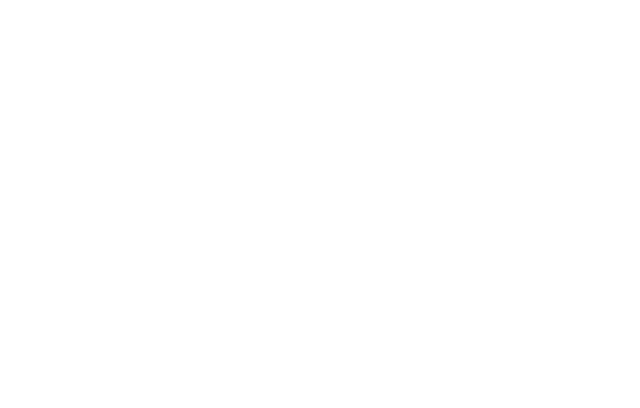
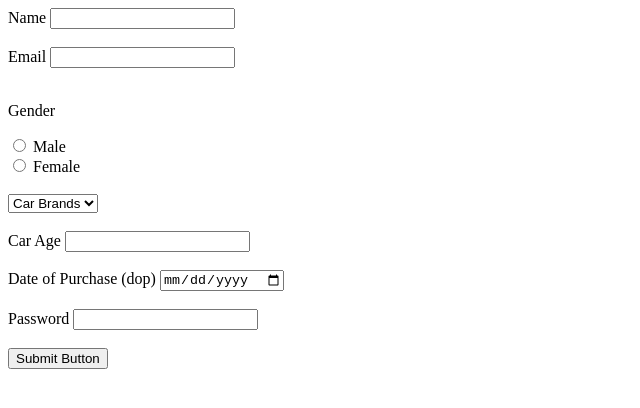
Before and after one commit to acciojob/car-insurance-form-ak8058, a website: page main.html in a window 1280 px wide. Shown: the whole page, without its empty margins (0-640 px from the left). Drawn offline with Linux system fonts and the light colour scheme.

Commit message:
created a submission

```diff
--- a/main.html
+++ b/main.html
@@ -8,6 +8,44 @@
 
 <body>
 	<!-- the entire body must be written by student -->
+	<form action="" method="post">
+		<label for="name">Name</label>
+		<input type="text" id="name" required>
+	<br/>
+	<br/>
+		<label for="email">Email</label>
+		<input type="email" id="email" required>
+	<br/>
+	<br/>
+		<p>Gender</p>
+		<input type="radio" name="gender" required>
+		<label>Male</label></br>
+		<input type="radio" name="gender" required>
+		<label>Female</label>
+	<br/>
+	<br/>
+		<select id="cars">
+			<option value="">Car Brands</option>
+			<option>BMW</option>
+			<option>Audi</option>
+			<option>Mercedez</option>
+		</select>
+	<br/>
+	<br/>
+		<label for="carage">Car Age</label>
+		<input type="number" id="carage" required>
+	<br/>
+	<br/>
+		<label for="dop">Date of Purchase (dop)</label>
+		<input type="date" id="dop" required>
+	<br/>
+	<br/>
+		<label for="password">Password</label>
+		<input type="password" id="password" required>
+	<br/>
+	<br/>
+		<button type="submit">Submit Button</button>
+	</form>
     <script type="text/javascript" src="./script.js">
 </script>
 
```
